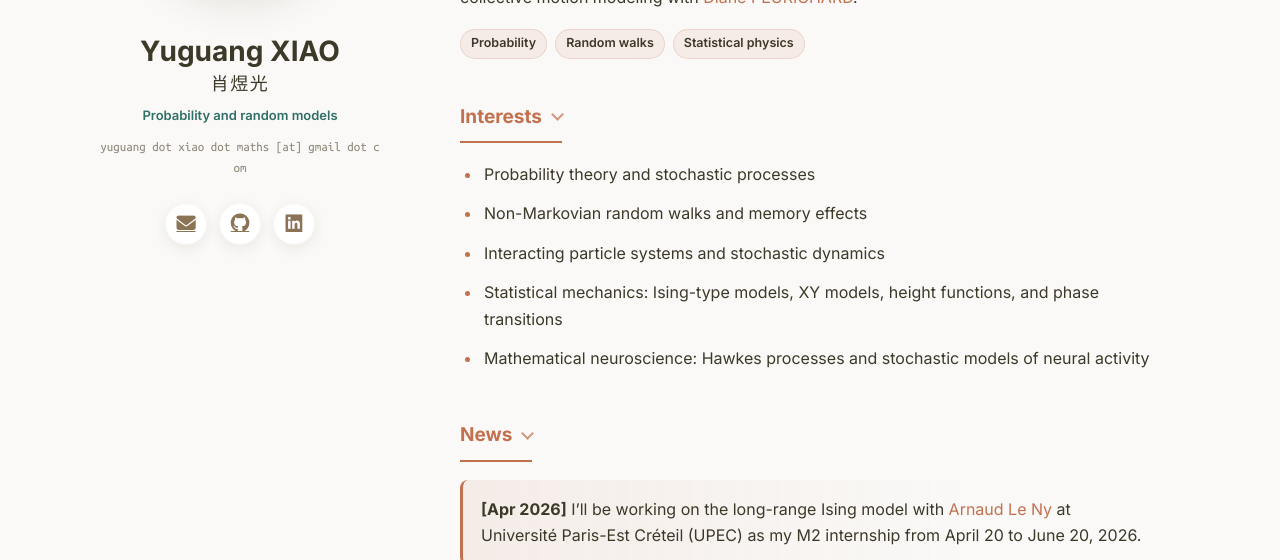
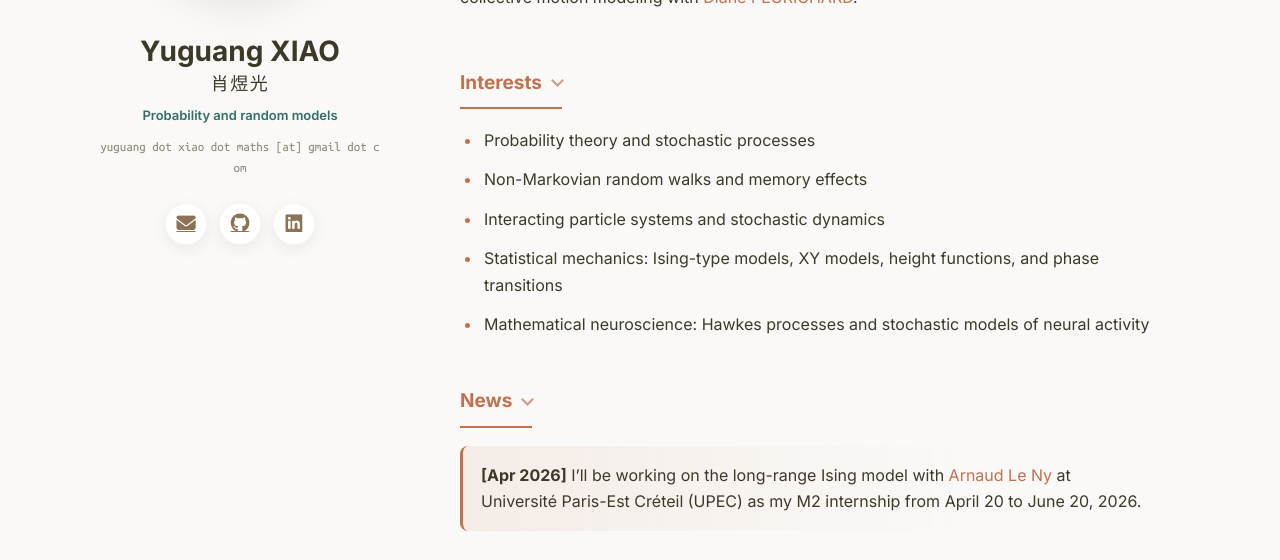
Before and after one commit to Lucien-XIAO/Lucien-XIAO.github.io, a Jekyll site: the page built from index.html, in a window 1280 px wide and 900 px high, cut to the strip 340-900 px from the top of the window. Built offline with Jekyll 4.4.1, drawn with Linux system fonts in a browser that asks for light colours; nearby versions of some CDN libraries; a style sheet for code colours, icons or effects is not loaded.

Commit message:
Remove homepage intro tags

```diff
--- a/index.html
+++ b/index.html
@@ -14,11 +14,6 @@ title: Yuguang XIAO - Homepage
       separated nets in Banach spaces with <a href="https://www.alexandroseskenazis.com/">Alexandros ESKENAZIS</a>, and
       collective motion modeling with <a href="https://sites.google.com/site/dianepeurichard/home">Diane PEURICHARD</a>.
     </p>
-    <div class="intro-meta">
-      <span>Probability</span>
-      <span>Random walks</span>
-      <span>Statistical physics</span>
-    </div>
   </div>
 </div>
 
```
